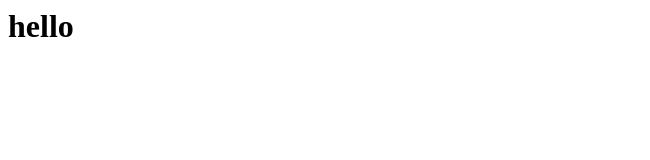
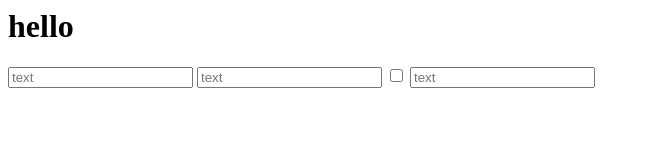
Before and after one commit to theara-rit/test_git_branch, a plain HTML site: page index.html in a window 1280 px wide. Shown: the whole page, without its empty margins (0-650 px from the left). Drawn offline with Linux system fonts and the light colour scheme.

Commit message:
add input

```diff
--- a/index.html
+++ b/index.html
@@ -1 +1,7 @@
 <h1>hello</h1>
+
+
+<input type="text" placeholder="text">
+<input type="textarea" placeholder="text">
+<input type="checkbox" placeholder="text">
+<input type="cambobox" placeholder="text">
```
